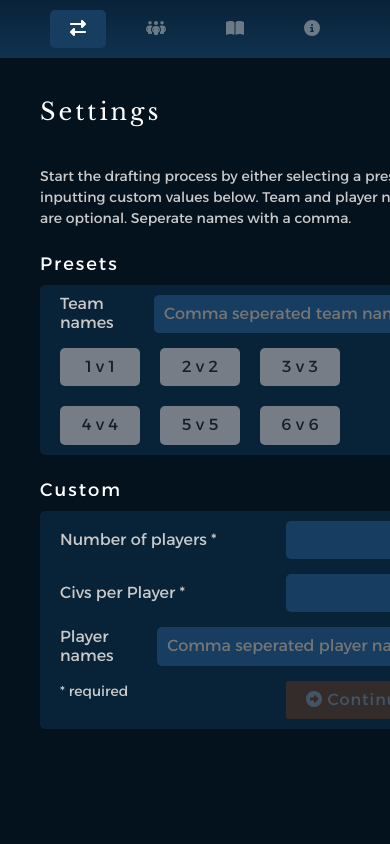
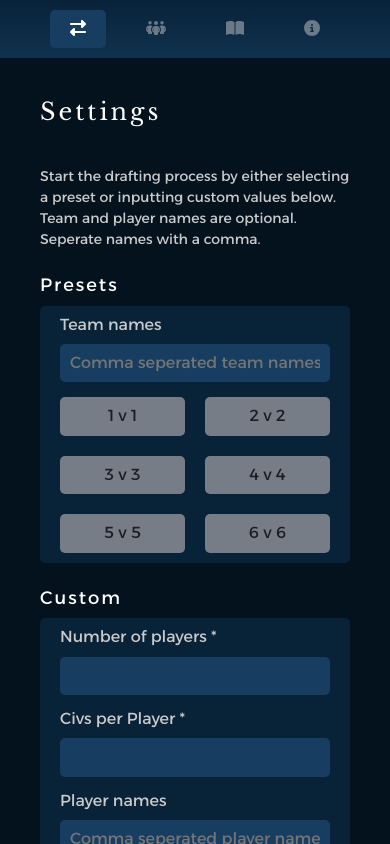
Before and after one commit to acayirli/civplus, a React (Vite) app: page / in a window 390 px wide. Built offline with nearby package versions, Linux system fonts and the light colour scheme.

Commit message:
responsive behaviour for settings page

```diff
--- a/src/components/civplus/drafter/settings/DrafterSettings.tsx
+++ b/src/components/civplus/drafter/settings/DrafterSettings.tsx
@@ -106,7 +106,7 @@ export function DrafterSettings({ onSettingsConfirmed }: { onSettingsConfirmed:
 
                 <InlineInput type="text" label="Player names" width={310} onChange={handleOnChangePlayerNames} placeholder="Comma seperated player names..." />
 
-                <Space spacing="sm" />
+                <Space spacing="lg" />
 
                 <Container justifyContent="space-between">
                     <p>* required</p>
--- a/src/components/civplus/drafter/settings/settings.css
+++ b/src/components/civplus/drafter/settings/settings.css
@@ -4,14 +4,27 @@
     position: relative;
 }
 
-@media only screen and (max-width: 1023px) {
-    .drafter-settings .drafter-timeline {
-        display: none;
+.settings__presets {
+    gap: 20px;
+    display: grid;
+    grid-template-columns: 1fr 1fr 1fr;
+}
+
+@media only screen and (max-width: 512px) {
+    .settings__presets {
+        grid-template-columns: 1fr 1fr;
+    }
+
+    .input_inline {
+        flex-direction: column;
+        align-items: flex-start !important;
+    }
+
+    .input_inline label {
+        margin-bottom: 10px;
+    }
+
+    .input_inline input {
+        width: 100% !important;
     }
 }
-
-.settings__presets {
-    display: flex;
-    flex-wrap: wrap;
-    gap: 20px;
-}
```
